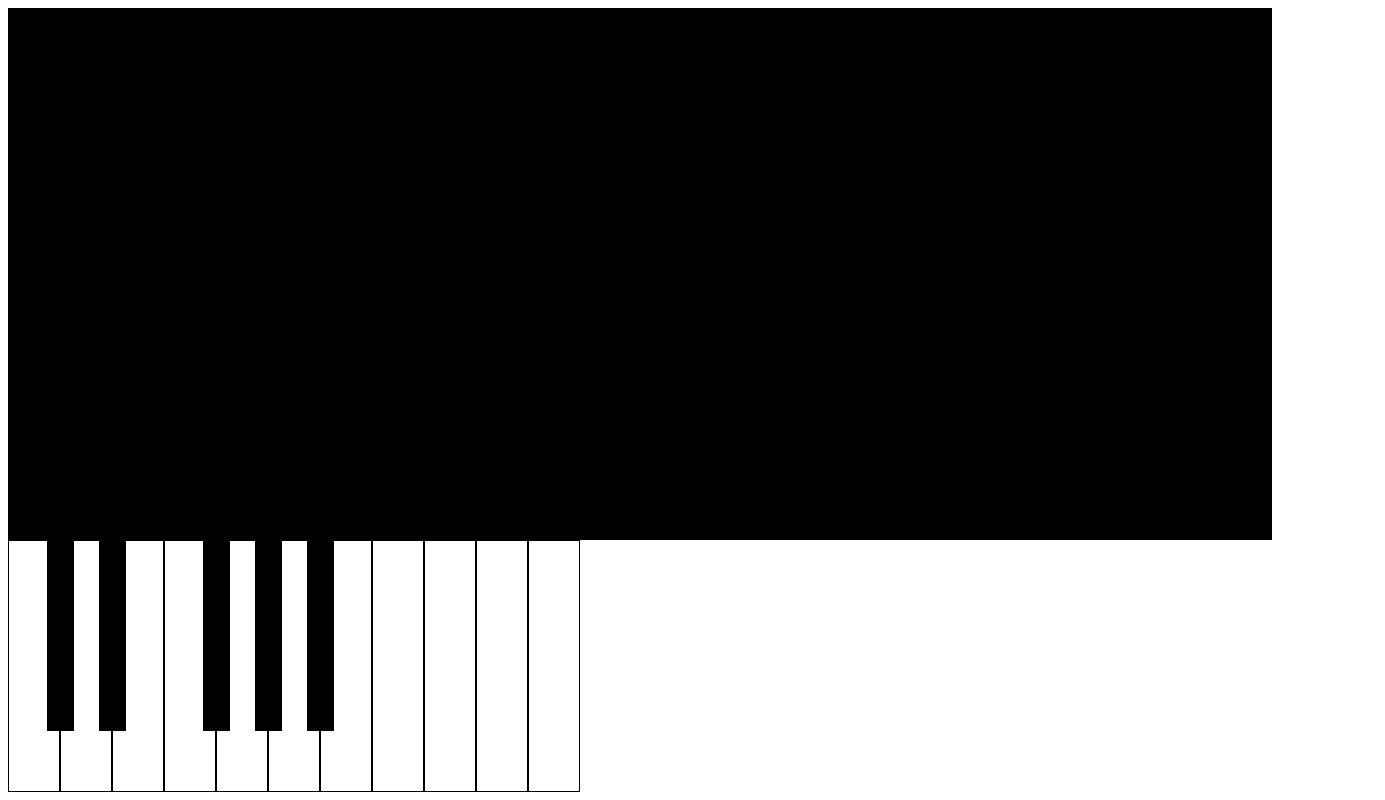
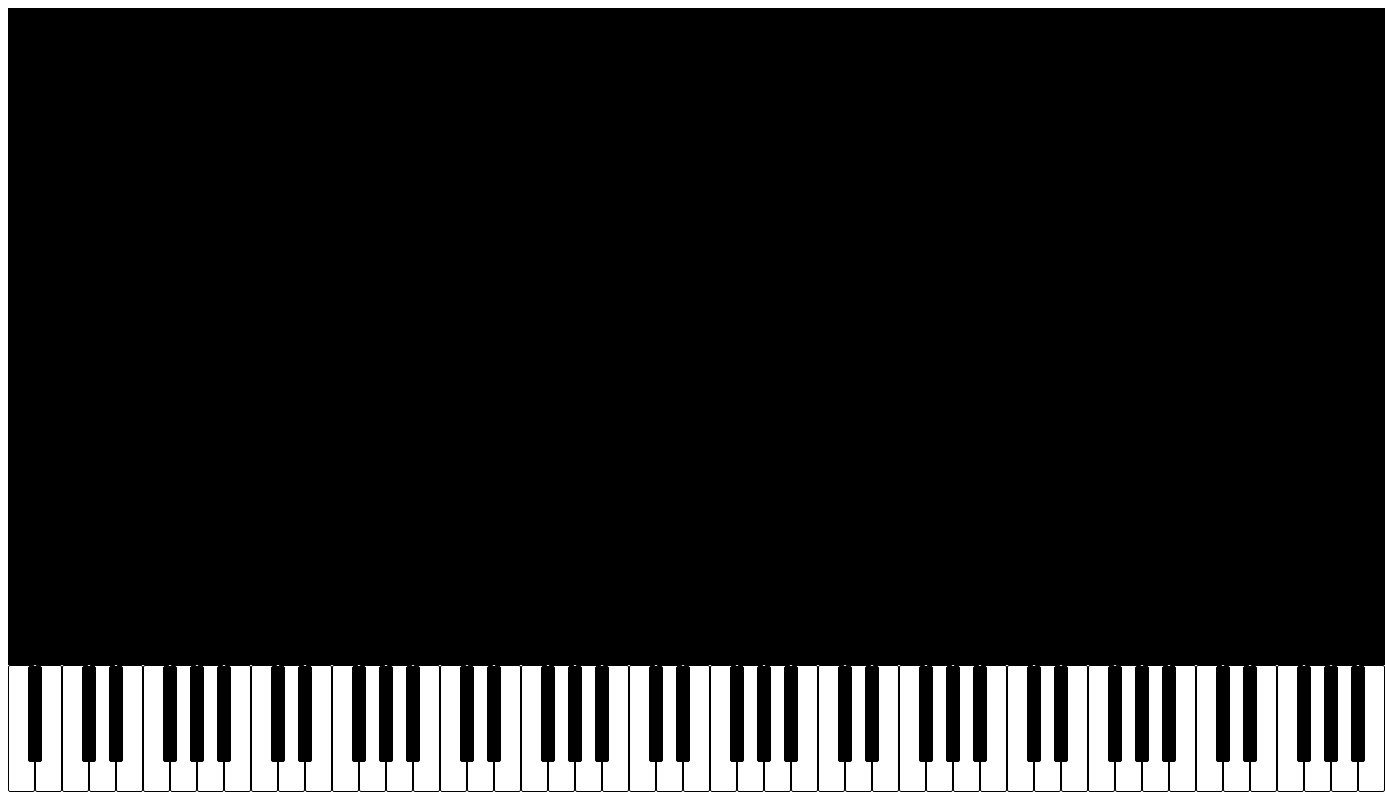
Before and after one commit to joeyjira/piano-js, a plain HTML site: page index.html in a window 1280 px wide. Shown: the whole page, 1385 px wide, since content can reach past the window. Drawn offline with Linux system fonts and the light colour scheme.

Commit message:
full keyboard

```diff
--- a/index.html
+++ b/index.html
@@ -8,6 +8,11 @@
 <body>
     <div class="screen"></div>
     <div class="keyboard">
+        <div class="white">
+            <div class="black"></div>
+        </div>
+        <div class="white"></div>
+
         <div class="white">
             <div class="black"></div>
         </div>
@@ -25,9 +30,112 @@
             <div class="black"></div>
         </div>
         <div class="white"></div>
+        <div class="white">
+            <div class="black"></div>
+        </div>
+        <div class="white">
+            <div class="black"></div>
+        </div>
         <div class="white"></div>
+        <div class="white">
+            <div class="black"></div>
+        </div>
+        <div class="white">
+            <div class="black"></div>
+        </div>
+        <div class="white">
+            <div class="black"></div>
+        </div>
         <div class="white"></div>
+
+        <div class="white">
+            <div class="black"></div>
+        </div>
+        <div class="white">
+            <div class="black"></div>
+        </div>
         <div class="white"></div>
+        <div class="white">
+            <div class="black"></div>
+        </div>
+        <div class="white">
+            <div class="black"></div>
+        </div>
+        <div class="white">
+            <div class="black"></div>
+        </div>
+        <div class="white"></div>
+
+        <div class="white">
+            <div class="black"></div>
+        </div>
+        <div class="white">
+            <div class="black"></div>
+        </div>
+        <div class="white"></div>
+        <div class="white">
+            <div class="black"></div>
+        </div>
+        <div class="white">
+            <div class="black"></div>
+        </div>
+        <div class="white">
+            <div class="black"></div>
+        </div>
+        <div class="white"></div>
+
+        <div class="white">
+            <div class="black"></div>
+        </div>
+        <div class="white">
+            <div class="black"></div>
+        </div>
+        <div class="white"></div>
+        <div class="white">
+            <div class="black"></div>
+        </div>
+        <div class="white">
+            <div class="black"></div>
+        </div>
+        <div class="white">
+            <div class="black"></div>
+        </div>
+        <div class="white"></div>
+
+        <div class="white">
+            <div class="black"></div>
+        </div>
+        <div class="white">
+            <div class="black"></div>
+        </div>
+        <div class="white"></div>
+        <div class="white">
+            <div class="black"></div>
+        </div>
+        <div class="white">
+            <div class="black"></div>
+        </div>
+        <div class="white">
+            <div class="black"></div>
+        </div>
+        <div class="white"></div>
+
+        <div class="white">
+            <div class="black"></div>
+        </div>
+        <div class="white">
+            <div class="black"></div>
+        </div>
+        <div class="white"></div>
+        <div class="white">
+            <div class="black"></div>
+        </div>
+        <div class="white">
+            <div class="black"></div>
+        </div>
+        <div class="white">
+            <div class="black"></div>
+        </div>
         <div class="white"></div>
     </div>
 
@@ -53,13 +161,14 @@
         .keyboard {
             display: flex;
             flex-direction: row;
-
+            justify-content: center;
         }
 
         .white {
-            min-width: 50px;
-            height: 250px;
+            min-width: 25px;
+            height: 125px;
             border: 1px solid black;
+            border-radius: 2px;
         }
 
         .black {
@@ -68,6 +177,7 @@
             border: 1px solid black;
             background: black;
             margin-left: 75%;
+            border-radius: 2px;
         }
     </style>
 </body>
```
